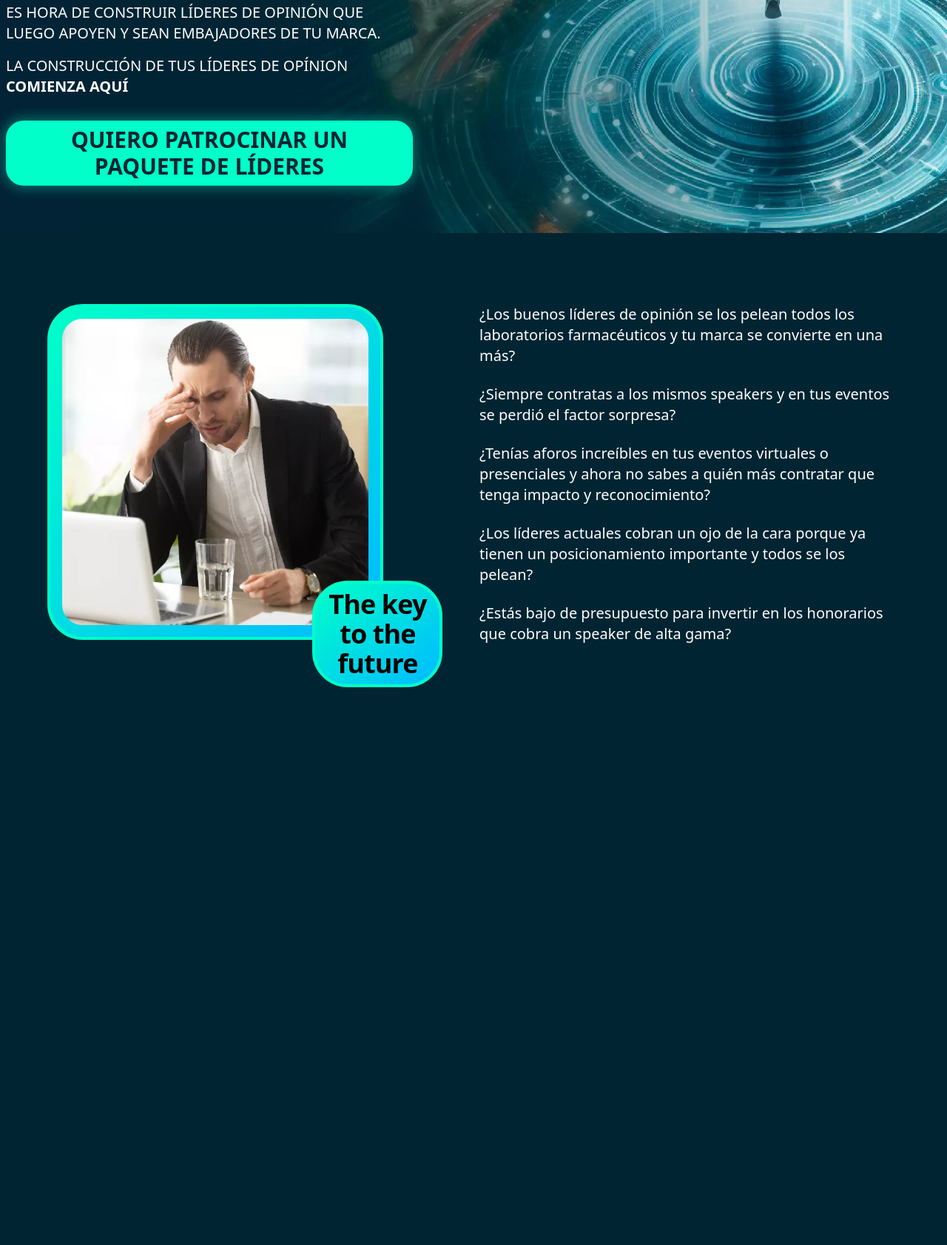
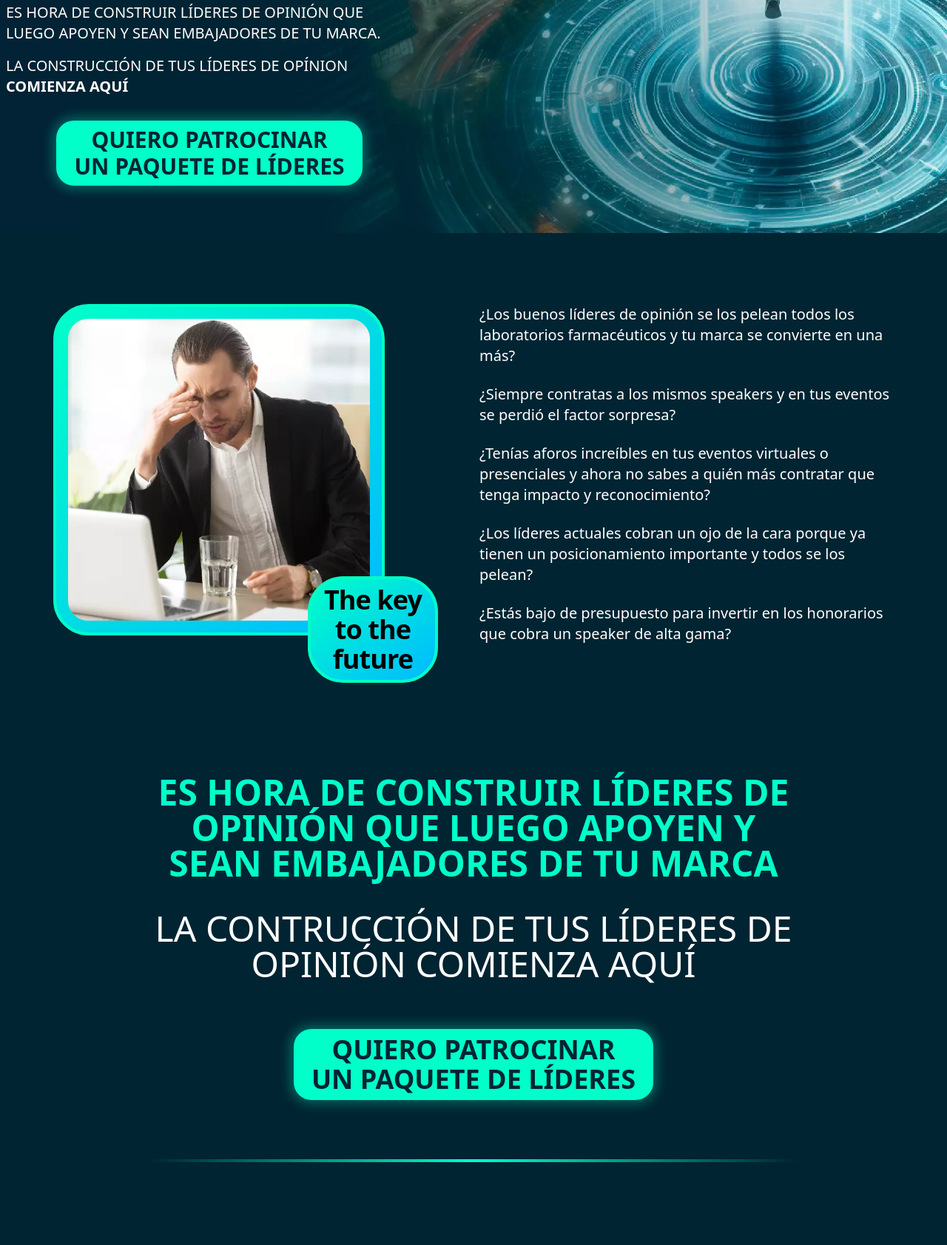
Before and after one commit to TDanyStark/landing-incubadora-lideres, an Astro site: page / in a window 1280 px wide. Shown: the part 604-2287 px from the top of the page at 74% size. Before the commit the page ends 1571 px from the top, so only its background shows below. Built offline with nearby package versions, Linux system fonts and the light colour scheme; Astro itself is replaced by a stand-in of ours.

Commit message:
Actualizar componentes y estilos en la aplicación; agregar nueva sección "EsHora" y ajustar espaciado en "Dolores"

```diff
--- a/src/components/CallTOAction.astro
+++ b/src/components/CallTOAction.astro
@@ -1,15 +1,15 @@
 ---
 interface Props{
-  cta: string
-  size: string
+  cta?: string
+  size?: string
 }
 
 let {cta, size} = Astro.props;
-size = size || 'text-4xl';
+size = size || 'text-2xl md:text-4xl';
+cta = cta || 'QUIERO PATROCINAR</br>UN PAQUETE DE LÍDERES';
 ---
 
-<a id="cta" class={`bg-accent text-primary font-bold inline-block shadow-accent px-6 py-2 rounded-3xl text-center ${size}`} href="#">
-  {cta}
+<a id="cta" class={`bg-accent text-primary font-bold inline-block shadow-accent px-6 py-2 rounded-3xl text-center ${size}`} href="#" set:html={cta}>
 </a>
 
 <style>
--- a/src/components/TextM.astro
+++ b/src/components/TextM.astro
@@ -5,7 +5,7 @@ interface Props{
 }
 
 let { text, color } = Astro.props;
-color = color || 'secondary';
+color = color || 'text-secondary';
 ---
 
-<p>{text}</p>
+<p class={`${color} text-3xl md:text-5xl font-light`}>{text}</p>
--- a/src/components/TitleH2.astro
+++ b/src/components/TitleH2.astro
@@ -6,8 +6,8 @@ interface Props{
 }
 
 let { text, color, weigth } = Astro.props;
-color = color || 'secondary';
+color = color || 'text-accent';
 weigth = weigth || 'font-bold';
 ---
 
-<h2>{text}</h2>
+<h2 class={`${color} font-bold text-3xl md:text-5xl text-pretty`}>{text}</h2>
--- a/src/layouts/Layout.astro
+++ b/src/layouts/Layout.astro
@@ -39,6 +39,14 @@ const { title } = Astro.props;
   @tailwind utilities;
 
   .section-spacing-da {
-    padding-bottom: 6rem;
+    padding-bottom: 5rem;
+  }
+
+  /* in desktop 8rem */
+  @media screen and (min-width: 768px) {
+    .section-spacing-da {
+      padding-bottom: 7rem;
+    }
+
   }
 </style>
--- a/src/pages/index.astro
+++ b/src/pages/index.astro
@@ -2,11 +2,13 @@
 import Hero from '@/sections/Hero.astro';
 import Layout from '@/layouts/Layout.astro';
 import Dolores from '@/sections/Dolores.astro';
+import EsHora from '@/sections/EsHora.astro';
 ---
 
 <Layout title='Incubadora de líderes'>
 	<main>
 		<Hero />
 		<Dolores />
+		<EsHora />
 	</main>
 </Layout>
--- a/src/sections/Dolores.astro
+++ b/src/sections/Dolores.astro
@@ -11,14 +11,14 @@ const DOLORES = [
 ];
 ---
 
-<section>
-  <div class="max-w-6xl mx-auto section-spacing-da flex flex-col md:flex-row gap-4">
-    <div class="flex-1 ">
+<section class="section-spacing-da pt-4 md:pt-24">
+  <div class="max-w-6xl mx-auto flex flex-col md:flex-row gap-20 md:gap-4 px-2">
+    <div class="flex-1">
       <div class="relative w-4/5">
         <div class="p-4 border-4 border-accent rounded-[3rem] bg-gradient-to-br from-accent to-thirdy">
           <img src={`${URL_BASE}/images/dolores.webp`} alt="Persona preocupada frente a un computador" loading="lazy">
         </div>
-        <div class="absolute w-44 text-center tracking-tight right-0 -m-20 text-4xl font-bold p-2 border-4 border-accent rounded-[3rem] bg-gradient-to-br from-accent to-thirdy">
+        <div class="absolute w-32 md:w-44 text-center tracking-tight right-2 -m-20 text-2xl md:text-4xl font-bold p-2 border-4 border-accent rounded-[3rem] bg-gradient-to-br from-accent to-thirdy">
           <span>The key to the future</span>
         </div>
       </div>
--- /dev/null
+++ b/src/sections/EsHora.astro
@@ -0,0 +1,22 @@
+---
+import CallTOAction from "@/components/CallTOAction.astro";
+import TextM from "@/components/TextM.astro";
+import TitleH2 from "@/components/TitleH2.astro";
+---
+
+<section class="section-spacing-da pt-0 md:pt-16">
+  <div class="max-w-4xl mx-auto text-center px-2">
+    <TitleH2
+      text="ES HORA DE CONSTRUIR LÍDERES DE OPINIÓN QUE LUEGO APOYEN Y SEAN EMBAJADORES DE TU MARCA"
+    />
+    <div class="mt-10">
+      <TextM
+        text="LA CONTRUCCIÓN DE TUS LÍDERES DE OPINIÓN COMIENZA AQUÍ"
+      />
+    </div>
+    <div class="max-w-[500px] mx-auto mt-16">
+      <CallTOAction />
+    </div>
+    <div class="mt-20 h-1 bg-gradient-to-r from-transparent via-accent to-transparent"></div>
+  </div>
+</section>
--- a/src/sections/Hero.astro
+++ b/src/sections/Hero.astro
@@ -4,7 +4,7 @@ import Logos from "@/components/Logos.astro";
 import { URL_BASE } from "@/config";
 ---
 
-<section class="section-spacing-da">
+<section>
   <div
     class="max-w-screen-2xl mx-auto bg-cover md:bg-center aspect-[167/94]"
     style={`background-image:url(${URL_BASE}/images/hero.webp);`}
@@ -27,9 +27,8 @@ import { URL_BASE } from "@/config";
         <p class="md:text-xl mt-4 text-center md:text-left">
           LA CONSTRUCCIÓN DE TUS LÍDERES DE OPÍNION <span class="block font-bold">COMIENZA AQUÍ</span>
         </p>
-        <div class="mt-8">
+        <div class="mt-8 text-center">
           <CallTOAction
-            cta="QUIERO PATROCINAR UN PAQUETE DE LÍDERES"
             size="text-2xl md:text-3xl"
           />
         </div>
--- a/tailwind.config.mjs
+++ b/tailwind.config.mjs
@@ -6,7 +6,7 @@ export default {
 			colors: {
 				'primary': 'rgb(0, 36, 50)',
 				'secondary': 'rgb(255, 255, 255)',
-				'accent': 'rgb(0, 255, 201)',
+				'accent': '#00ffc9',
 				'thirdy': 'rgb(0, 186, 255)',
 			},
 		},
```
